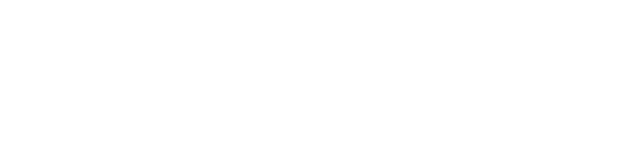
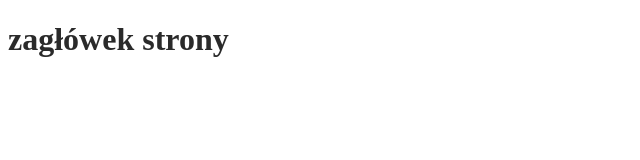
Before and after one commit to ashvayka1/github-tutorial, a plain HTML site: page index.html in a window 1280 px wide. Shown: the whole page, without its empty margins (0-640 px from the left). Drawn offline with Linux system fonts and the light colour scheme.

Commit message:
dodany zagłowek i styli

```diff
--- a/index.html
+++ b/index.html
@@ -4,8 +4,9 @@
     <meta charset="UTF-8">
     <meta name="viewport" content="width=device-width, initial-scale=1.0">
     <title>git rules!</title>
+    <link rel="stylesheet" href="./css/style.css">
 </head>
 <body>
-
+    <h1>zagłówek strony</h1>
 </body>
 </html>
```
